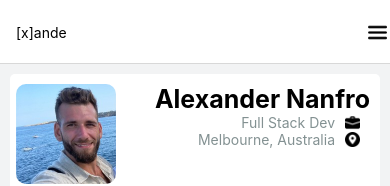
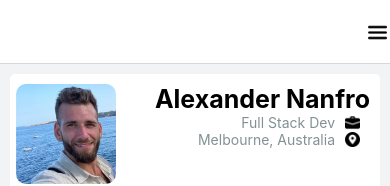
Before and after one commit to x4ndez/Nativo, a React Native app in the folder client/: screen / in a window 390 px wide. Shown: the top 186 px of the page. Built offline with nearby package versions, Linux system fonts and the light colour scheme.

Commit message:
commented out an issue

```diff
--- a/client/components/Header.js
+++ b/client/components/Header.js
@@ -7,11 +7,11 @@ const Header = (props) => {
 
   return (<>
 
-    <Image
+    {/* <Image
     source={require('../assets/favicon.png')}
-    />
+    /> */}
 
-    <Text>[x]ande</Text>
+    <Text></Text>
 
     </>);
 
```
